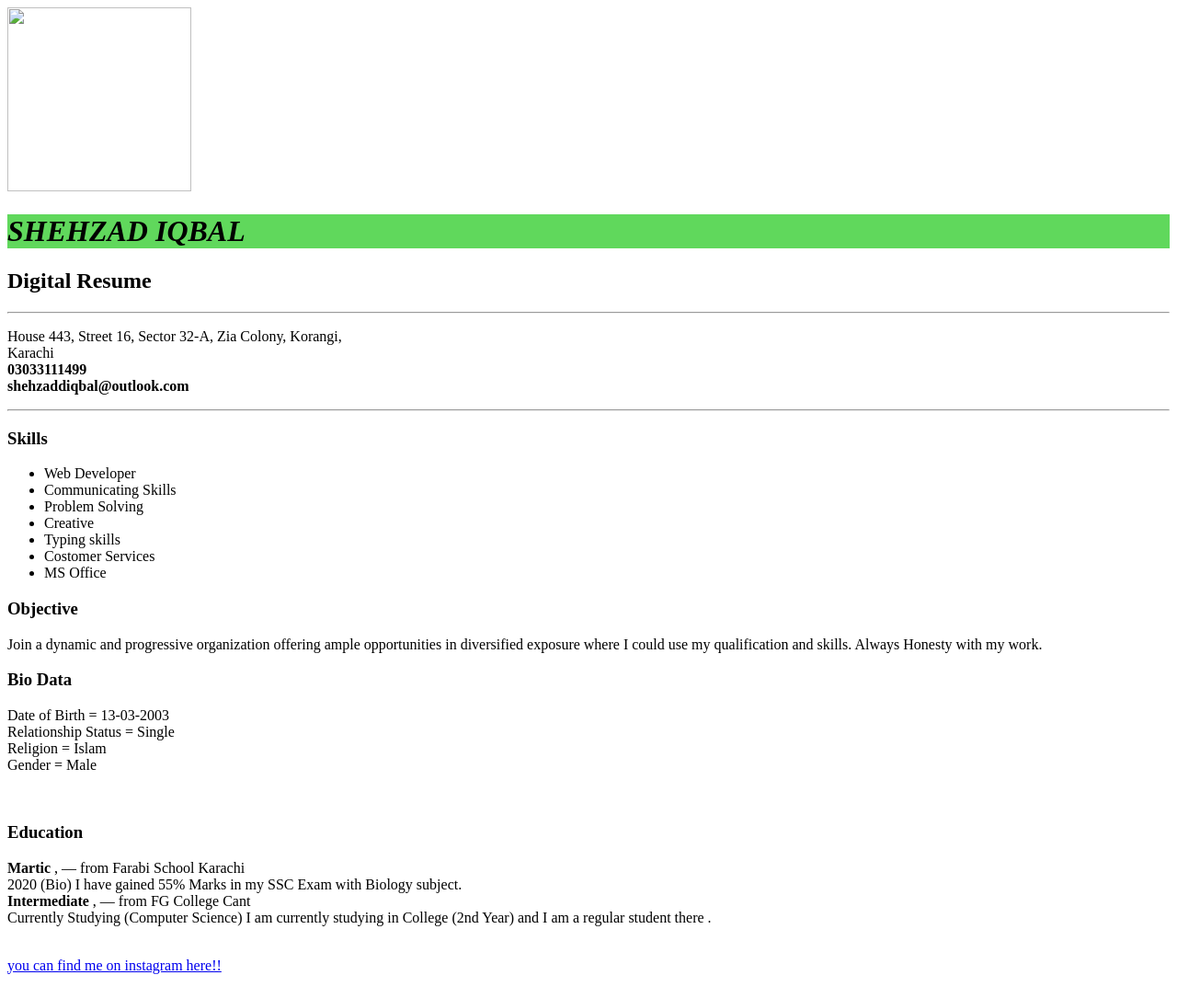
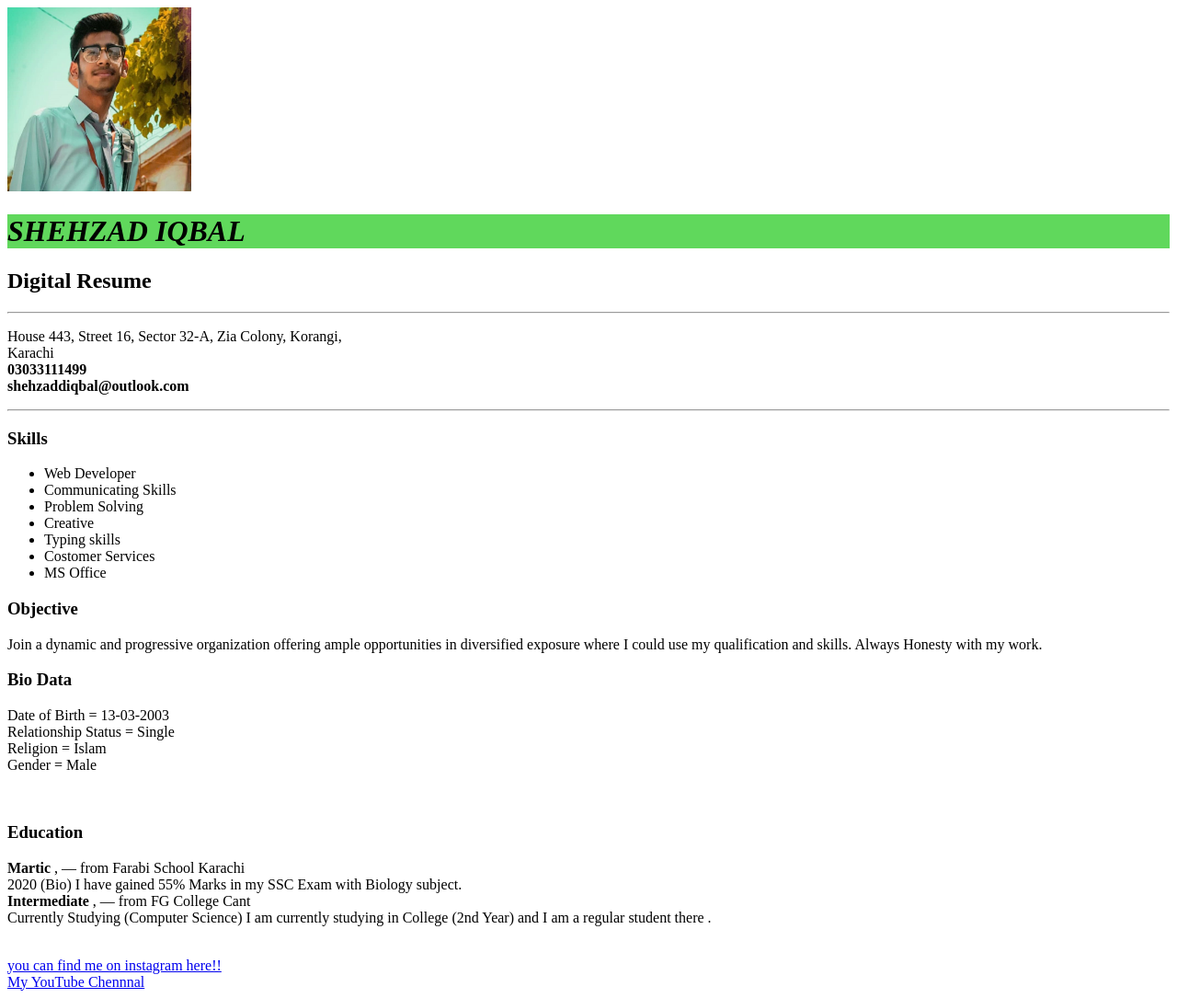
Before and after one commit to shehza-d/civi, a plain HTML site: page index.html in a window 1280 px wide. Shown: the whole page at 92% size. Drawn offline with Linux system fonts and the light colour scheme.

Commit message:
civiiiiiii

```diff
--- a/index.html
+++ b/index.html
@@ -9,7 +9,7 @@
 </head>
 
 <body>
-    <img src="file:///C:/Users/SHEHZAD/Pictures/Saved%20Pictures/shehza.d_1___B6BqlPNH9sT___%20(2).jpg" width="200" height="200">
+    <img src="./shehza.d_1___B6BqlPNH9sT___ (2).jpg" width="200" height="200">
    <i> <h1 style="background-color:rgb(96, 216, 92);">SHEHZAD IQBAL</h1> </i>
 
     <h2>Digital Resume</h2>
@@ -53,4 +53,5 @@ I am currently studying in College (2nd Year) and I am a regular student there .
 
                                     <br>
 
-      <a href="https://www.instagram.com">you can find me on instagram here!!</a>
+      <a href="https://instagram.com/shehza.d?utm_medium=copy_link">you can find me on instagram here!!</a>          <br>
+      <a href="https://www.youtube.com/channel/UCUTMs216kmgY9lOgBFDckAQ">My YouTube Chennnal</a>
```
